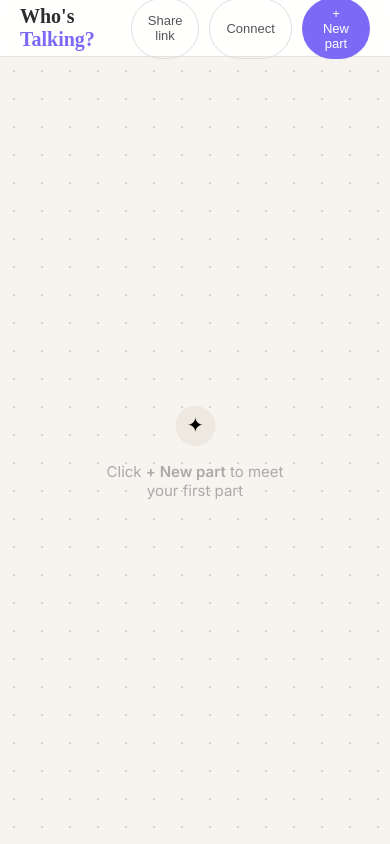
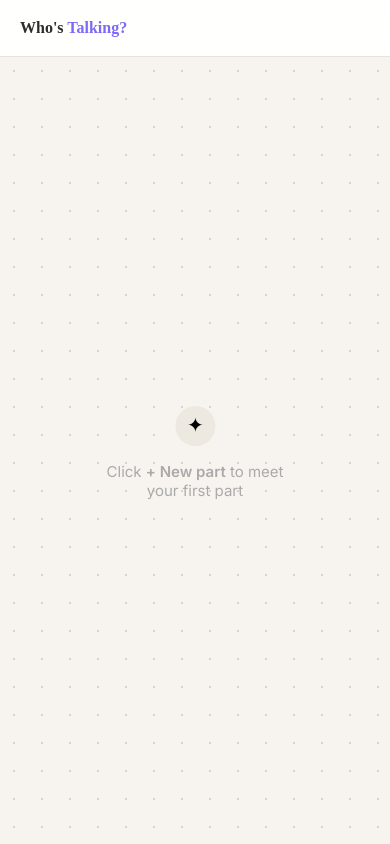
Before and after one commit to crlang10101992/whos-talking, a React (Vite) app: page / in a window 390 px wide. Built offline with nearby package versions, Linux system fonts and the light colour scheme; a web font is replaced by a local one.

Commit message:
feat: add hamburger menu for mobile

```diff
--- a/src/components/Toolbar.tsx
+++ b/src/components/Toolbar.tsx
@@ -1,3 +1,5 @@
+import { useState } from 'react'
+
 interface Props {
   connectMode: boolean
   onToggleConnect: () => void
@@ -6,10 +8,20 @@ interface Props {
 }
 
 export default function Toolbar({ connectMode, onToggleConnect, onAddBlob, onShare }: Props) {
+  const [menuOpen, setMenuOpen] = useState(false)
+
+  function handleAction(fn: () => void) {
+    fn()
+    setMenuOpen(false)
+  }
+
   return (
+    <>
       <div className="toolbar">
         <div className="app-name">Who's <span>Talking?</span></div>
-      <div className="toolbar-actions">
+
+        {/* Desktop buttons */}
+        <div className="toolbar-actions toolbar-desktop">
           <button className="btn btn-ghost" onClick={onShare}>Share link</button>
           <button
             className={`btn btn-connect${connectMode ? ' active' : ''}`}
@@ -19,6 +31,33 @@ export default function Toolbar({ connectMode, onToggleConnect, onAddBlob, onSha
           </button>
           <button className="btn btn-primary" onClick={onAddBlob}>+ New part</button>
         </div>
+
+        {/* Mobile hamburger */}
+        <button
+          className="hamburger"
+          onClick={() => setMenuOpen(o => !o)}
+          aria-label="Menu"
+        >
+          <span /><span /><span />
+        </button>
       </div>
+
+      {/* Mobile dropdown */}
+      {menuOpen && (
+        <div className="mobile-menu">
+          <button className="mobile-menu-item" onClick={() => handleAction(onAddBlob)}>+ New part</button>
+          <button
+            className={`mobile-menu-item${connectMode ? ' active' : ''}`}
+            onClick={() => handleAction(onToggleConnect)}
+          >
+            {connectMode ? 'Connect (on)' : 'Connect'}
+          </button>
+          <button className="mobile-menu-item" onClick={() => handleAction(onShare)}>Share link</button>
+        </div>
+      )}
+
+      {/* Backdrop to close menu */}
+      {menuOpen && <div className="mobile-menu-backdrop" onClick={() => setMenuOpen(false)} />}
+    </>
   )
 }
--- a/src/index.css
+++ b/src/index.css
@@ -24,6 +24,46 @@ body {
 }
 .app-name span { color: #7C6AF7; }
 .toolbar-actions { display: flex; gap: 10px; }
+
+/* ---- Hamburger (mobile only) ---- */
+.hamburger {
+  display: none;
+  flex-direction: column; justify-content: center; gap: 5px;
+  width: 36px; height: 36px; padding: 6px;
+  background: none; border: none; cursor: pointer;
+}
+.hamburger span {
+  display: block; height: 2px; border-radius: 2px;
+  background: #2D2D2D; transition: all 0.2s;
+}
+
+/* ---- Mobile dropdown menu ---- */
+.mobile-menu {
+  position: fixed; top: 57px; right: 12px; z-index: 200;
+  background: white; border-radius: 14px;
+  box-shadow: 0 4px 24px rgba(0,0,0,0.13);
+  border: 1px solid #EDE8E0;
+  overflow: hidden; min-width: 180px;
+}
+.mobile-menu-item {
+  display: block; width: 100%;
+  padding: 14px 18px; text-align: left;
+  background: none; border: none;
+  font-size: 14px; font-weight: 500; color: #333;
+  cursor: pointer; border-bottom: 1px solid #F3EEE8;
+}
+.mobile-menu-item:last-child { border-bottom: none; }
+.mobile-menu-item:hover { background: #FAF8F5; }
+.mobile-menu-item.active { color: #7C6AF7; }
+.mobile-menu-backdrop {
+  position: fixed; inset: 0; z-index: 199;
+}
+
+@media (max-width: 600px) {
+  .toolbar-desktop { display: none; }
+  .hamburger { display: flex; }
+  .app-name { font-size: 16px; }
+}
 
 /* ---- Buttons ---- */
 .btn {
```
Lines whose indentation alone changed are shown as unchanged.
